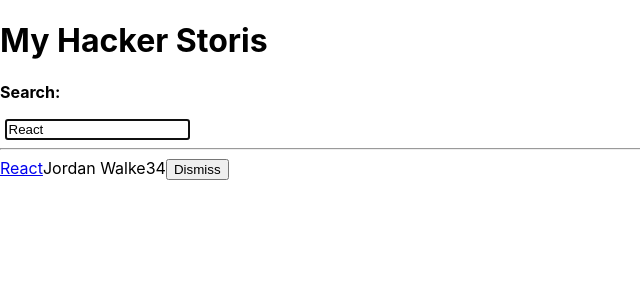
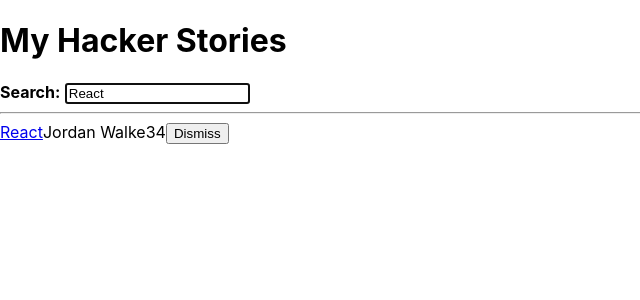
Before and after one commit to rosharp/The-Road-To-React, a React (Create React App) app: page / in a window 1280 px wide. Shown: the top 300 px of the page, without its empty margins (0-640 px from the left). Built offline with nearby package versions, Linux system fonts and the light colour scheme.

Commit message:
React Asynchronous Data

```diff
--- a/src/App.js
+++ b/src/App.js
@@ -19,6 +19,14 @@ const initialStories = [
   },
 ];
 
+const getAsyncStories = () =>
+  new Promise(resolve =>
+    setTimeout(
+      () => resolve({ data: { stories: initialStories } }),
+      2000
+    )
+  );
+
 const useSemiPersistentState = (key, initialState) => {
   const [value, setValue] = React.useState(
     localStorage.getItem(key) || initialState
@@ -37,7 +45,13 @@ const App = () => {
     'React'
   );
 
-  const [stories, setStories] = React.useState(initialStories);
+  const [stories, setStories] = React.useState([]);
+
+  React.useEffect(() => {
+    getAsyncStories().then(result => {
+      setStories(result.data.stories);
+    });
+  }, []);
 
   const handleRemoveStory = item => {
     const newStories = stories.filter(
@@ -57,7 +71,7 @@ const App = () => {
 
   return (
     <div>
-      <h1>My Hacker Storis</h1>
+      <h1>My Hacker Stories</h1>
 
       <InputWithLabel
         id="search"
@@ -65,7 +79,7 @@ const App = () => {
         isFocused
         onInputChange={handleSearch}
       >
-        <Text style={{ fontWeight: "bold" }}>Search:</Text>
+        <strong>Search:</strong>
       </InputWithLabel>
 
       <hr />
@@ -77,19 +91,16 @@ const App = () => {
 
 const InputWithLabel = ({
   id,
-  isFocused,
   value,
   type = 'text',
   onInputChange,
+  isFocused,
   children,
 }) => {
-  // A
   const inputRef = React.useRef();
 
-  // C
   React.useEffect(() => {
-    if (isFocused && inputRef.current) {
-      // D
+    if (isFocused) {
       inputRef.current.focus();
     }
   }, [isFocused]);
@@ -98,13 +109,11 @@ const InputWithLabel = ({
     <>
       <label htmlFor={id}>{children}</label>
       &nbsp;
-      {/* B */}
       <input
         ref={inputRef}
         id={id}
         type={type}
         value={value}
-        autoFocus={isFocused}
         onChange={onInputChange}
       />
     </>
@@ -136,8 +145,4 @@ const Item = ({ item, onRemoveItem }) => (
   </div>
 );
 
-const Text = ({ children, style }) => (
-  <p style={style}>{children}</p>
-);
-
 export default App;
```
